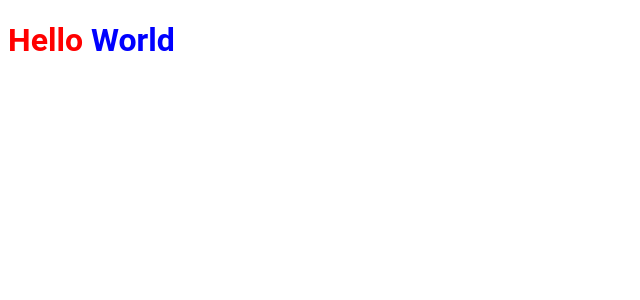
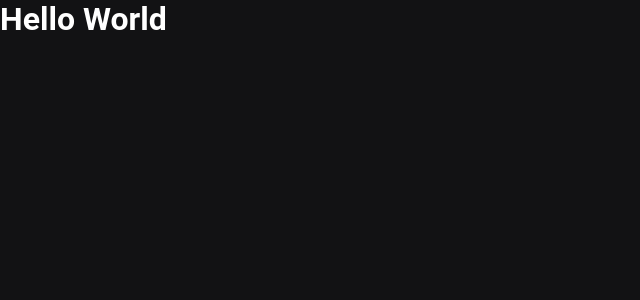
Before and after one commit to joaosoarees/ignews, a Next.js app: page / in a window 1280 px wide. Shown: the top 300 px of the page, without its empty margins (0-640 px from the left). Built offline with nearby package versions, Linux system fonts and the light colour scheme.

Commit message:
global styles

```diff
--- a/src/pages/_app.tsx
+++ b/src/pages/_app.tsx
@@ -1,4 +1,6 @@
 import { AppProps } from 'next/app';
+
+import '../styles/global.scss';
 
 function MyApp({ Component, pageProps }: AppProps) {
   return <Component {...pageProps} />;
--- a/src/pages/index.tsx
+++ b/src/pages/index.tsx
@@ -1,6 +1,4 @@
 import Head from 'next/head';
-
-import styles from '../styles/home.module.scss';
 
 export default function Home() {
   return (
@@ -9,9 +7,7 @@
         <title>ig.news</title>
       </Head>
 
-      <h1 className={styles.title}>
-        Hello <span>World</span>
-      </h1>
+      <h1>Hello World</h1>
     </>
   );
 }
--- /dev/null
+++ b/src/styles/global.scss
@@ -0,0 +1,47 @@
+* {
+  margin: 0;
+  padding: 0;
+  box-sizing: border-box;
+}
+
+:root {
+  --white: #FFFFFF;
+
+  --gray-100: #e1e1e6;
+  --gray-300: #a8a8b3;
+  --gray-900: #121214;
+
+  --cyan-500: #61dafb;
+
+  --yellow-500: #eba417;
+}
+
+@media(max-width: 1080px) {
+  html {
+    font-size: 93.75%;
+  }
+}
+
+@media(max-width: 720px) {
+  html {
+    font-size: 87.5%;
+  }
+}
+
+body {
+  background: var(--gray-900);
+  color: var(--white);
+}
+
+body, input, textarea, select, button {
+  font: 400 1rem 'Roboto', sans-serif;
+}
+
+button {
+  cursor: pointer;
+}
+
+a {
+  color: inherit;
+  text-decoration: none;
+}
--- a/src/styles/home.module.scss
+++ /dev/null
@@ -1,8 +0,0 @@
-.title {
-  font-family: 'Roboto';
-  color: red;
-
-  span {
-    color: blue;
-  }
-}
```
